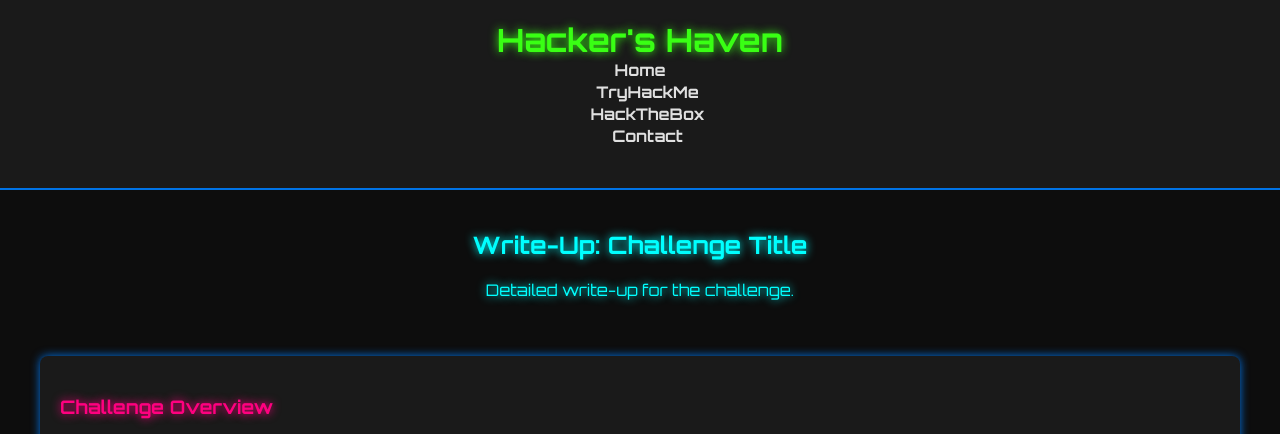
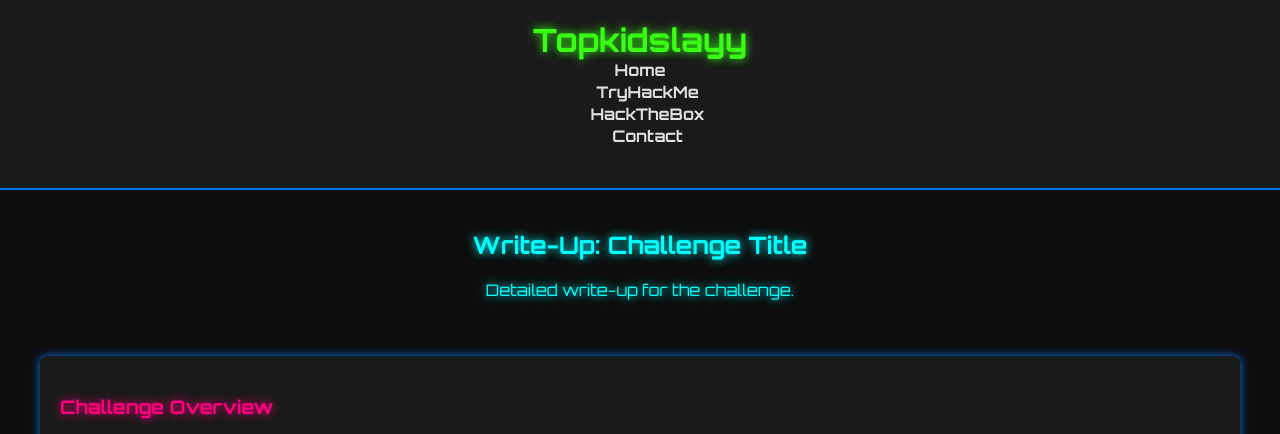
Before and after one commit to slayywrld/slayywrld.github.io, a plain HTML site: page hw.html in a window 1280 px wide. Shown: the top 434 px of the page. Drawn offline with Linux system fonts and the light colour scheme.

Commit message:
Update hw.html

```diff
--- a/hw.html
+++ b/hw.html
@@ -8,7 +8,7 @@
 </head>
 <body>
     <header>
-        <h1>Hacker's Haven</h1>
+        <h1>Topkidslayy</h1>
         <nav>
             <ul>
              <li><a href="index.html">Home</a></li>
```
